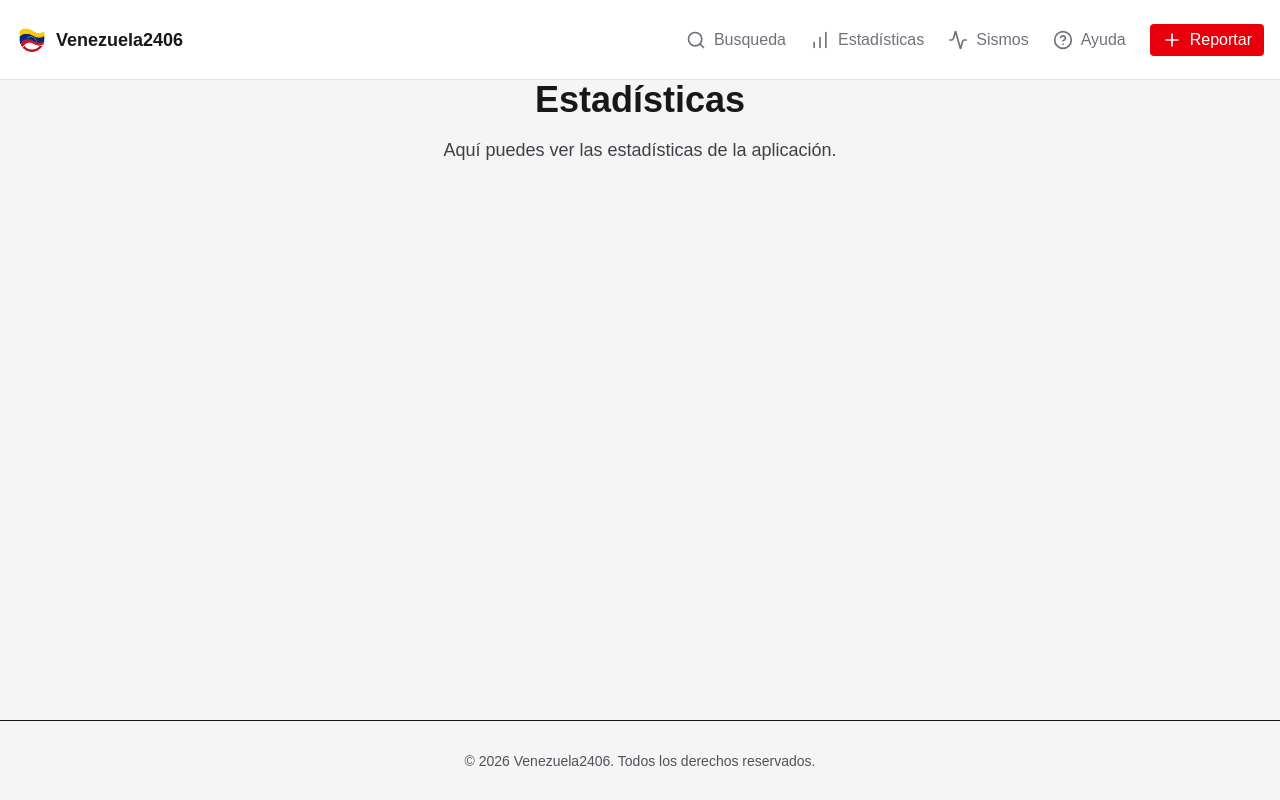
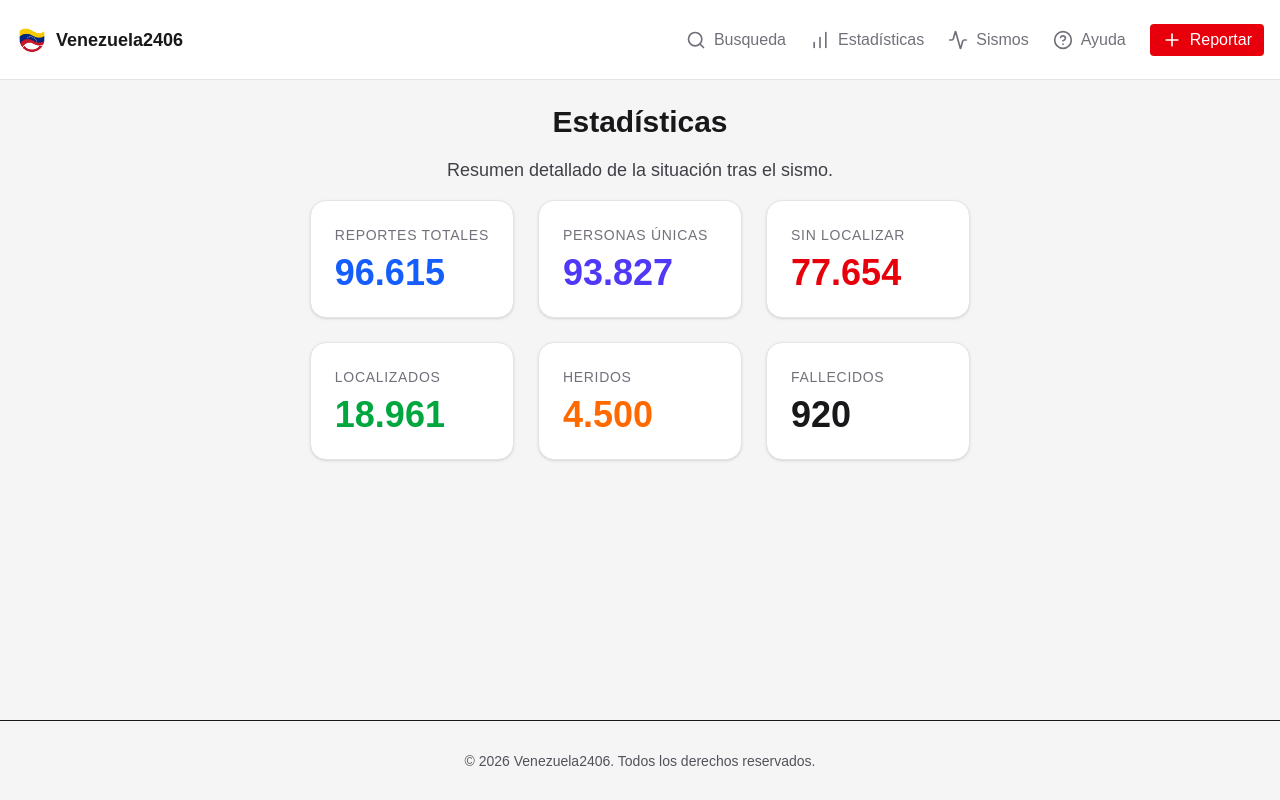
Before and after one commit to CristhalCampos/venezuela2406, a Next.js app in the folder my-app/: page /statistics in a window 1280 px wide. Built offline with nearby package versions, Linux system fonts and the light colour scheme.

Commit message:
statistics page

```diff
--- a/my-app/src/app/earthquakes/page.tsx
+++ b/my-app/src/app/earthquakes/page.tsx
@@ -1,10 +1,10 @@
 export default function EarthquakesPage() {
   return (
-    <div className="flex flex-col w-full min-h-[calc(100vh-64px)] p-4 md:p-6 gap-8">
+    <div className="flex flex-col flex-1 items-center justify-center p-4 md:p-6 gap-4">
       <h1 className="text-3xl font-bold text-zinc-900 dark:text-zinc-100">
         Sismos
       </h1>
-      <p className="mt-2 text-zinc-600 dark:text-zinc-400 mb-6">
+      <p className="text-lg text-zinc-600 dark:text-zinc-400 mb-6">
         Consulta los sismos recientes en Venezuela y sus alrededores.
       </p>
     </div>
--- a/my-app/src/app/help/page.tsx
+++ b/my-app/src/app/help/page.tsx
@@ -1,10 +1,10 @@
 export default function HelpPage() {
   return (
-    <div className="flex flex-col flex-1 items-center justify-center">
-      <h1 className="text-4xl font-bold text-zinc-900 dark:text-zinc-100">
+    <div className="flex flex-col flex-1 items-center justify-center p-4 md:p-6 gap-4">
+      <h1 className="text-3xl font-bold text-zinc-900 dark:text-zinc-100">
         Ayuda
       </h1>
-      <p className="mt-4 text-lg text-zinc-700 dark:text-zinc-300">
+      <p className="text-lg text-zinc-700 dark:text-zinc-300">
         Aquí puedes encontrar información y recursos de ayuda.
       </p>
     </div>
--- a/my-app/src/app/report/page.tsx
+++ b/my-app/src/app/report/page.tsx
@@ -1,10 +1,10 @@
 export default function ReportPage() {
   return (
-    <div className="flex flex-col flex-1 items-center justify-center">
-      <h1 className="text-4xl font-bold text-zinc-900 dark:text-zinc-100">
+    <div className="flex flex-col flex-1 items-center justify-center p-4 md:p-6 gap-4">
+      <h1 className="text-3xl font-bold text-zinc-900 dark:text-zinc-100">
         Reporte
       </h1>
-      <p className="mt-4 text-lg text-zinc-700 dark:text-zinc-300">
+      <p className="text-lg text-zinc-700 dark:text-zinc-300">
         Aquí puedes reportar alguna persona desaparecida o algun problema.
       </p>
     </div>
--- a/my-app/src/app/statistics/page.tsx
+++ b/my-app/src/app/statistics/page.tsx
@@ -1,12 +1,36 @@
 export default function StatisticsPage() {
+  const stats = [
+    { title: "Reportes Totales", value: "96.615", color: "text-blue-600" },
+    { title: "Personas Únicas", value: "93.827", color: "text-indigo-600" },
+    { title: "Sin Localizar", value: "77.654", color: "text-red-600" },
+    { title: "Localizados", value: "18.961", color: "text-green-600" },
+    { title: "Heridos", value: "4.500", color: "text-orange-500" },
+    { title: "Fallecidos", value: "920", color: "text-zinc-900 dark:text-zinc-400" },
+  ];
+
   return (
-    <div className="flex flex-col flex-1 items-center justify-center">
-      <h1 className="text-4xl font-bold text-zinc-900 dark:text-zinc-100">
+    <div className="flex flex-col flex-1 items-center justify-center p-4 md:p-6 gap-4">
+      <h1 className="text-3xl font-bold text-zinc-900 dark:text-zinc-100">
         Estadísticas
       </h1>
-      <p className="mt-4 text-lg text-zinc-700 dark:text-zinc-300">
-        Aquí puedes ver las estadísticas de la aplicación.
+      <p className="text-lg text-zinc-700 dark:text-zinc-300">
+        Resumen detallado de la situación tras el sismo.
       </p>
+      <div className="grid grid-cols-1 md:grid-cols-2 lg:grid-cols-3 gap-6">
+        {stats.map((stat) => (
+          <div
+            key={stat.title}
+            className="p-6 bg-white dark:bg-zinc-800 rounded-2xl shadow-sm border border-zinc-200 dark:border-zinc-700 hover:shadow-md transition-shadow"
+          >
+            <h3 className="text-zinc-500 dark:text-zinc-400 font-medium text-sm uppercase tracking-wider">
+              {stat.title}
+            </h3>
+            <p className={`text-4xl font-extrabold mt-2 ${stat.color}`}>
+              {stat.value}
+            </p>
+          </div>
+        ))}
+      </div>
     </div>
   );
 }
```
